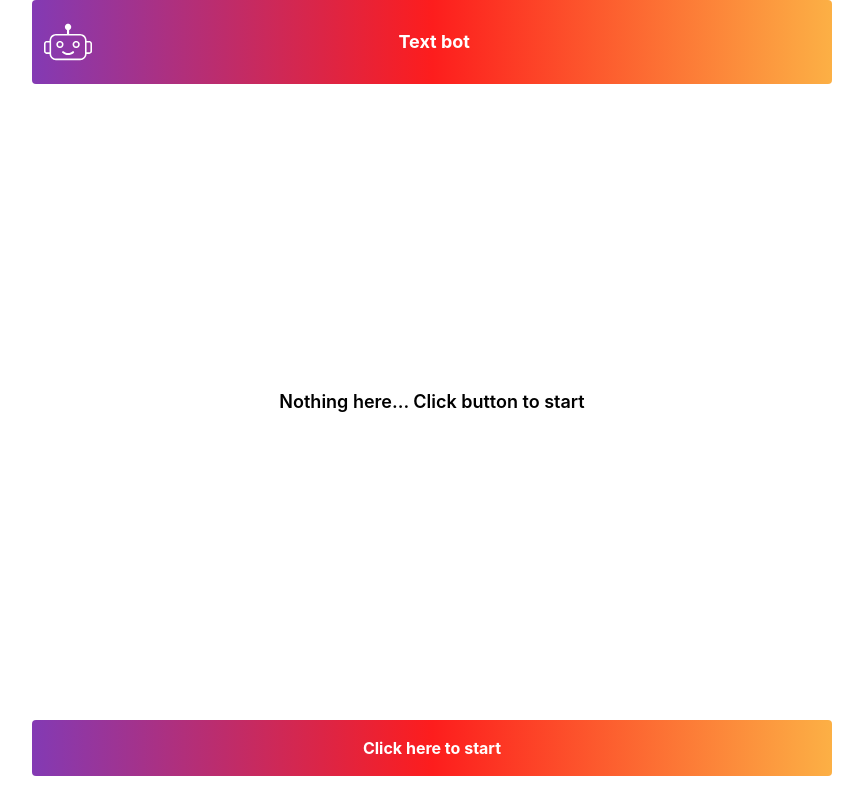
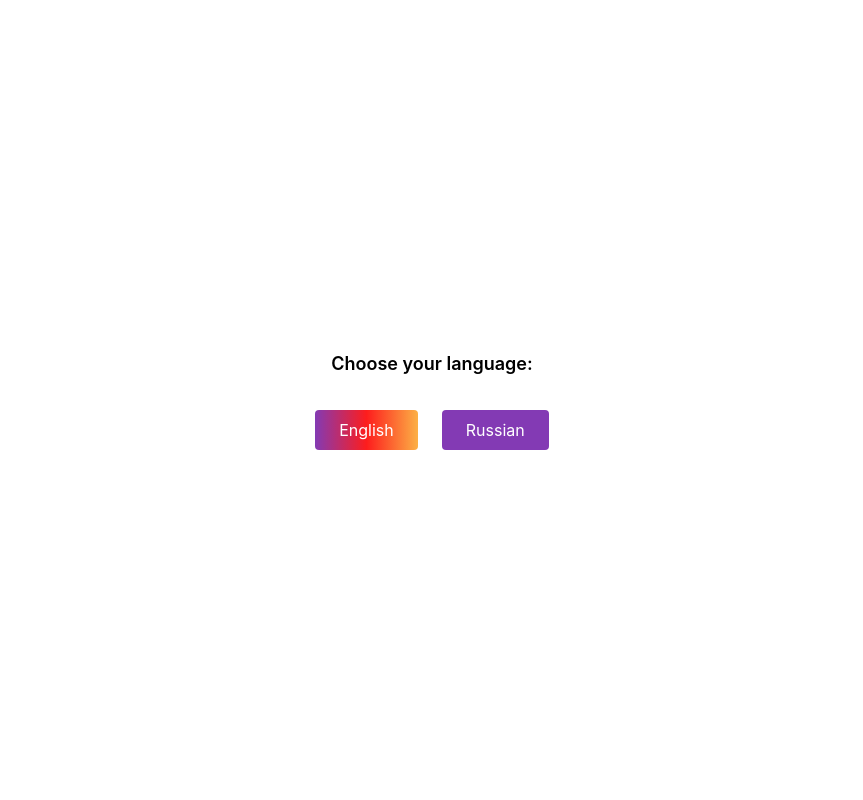
Before and after one commit to Karjalaz/chat-bot, a Vue app: page / in a window 1280 px wide. Shown: the whole page, without its empty margins (208-1071 px from the left). Built offline with nearby package versions, Linux system fonts and the light colour scheme.

Commit message:
implemented language chosing, updated animations

```diff
--- /dev/null
+++ b/src/assets/json/ru-lines.json
@@ -0,0 +1,82 @@
+{
+    "botName": "Text bot",
+    "initText": "Nothing here... Click button to start",
+    "initButtonText": "Click here to start",
+    "chooseLanguageTitle": "Choose your language:",
+    "ruLang": "Russian",
+    "engLang": "English",
+    "helloText": "Hello! I'm a smart bot and here to help you!",
+    "questionText": [
+        "What can I do for you?",
+        "What do you want from me?",
+        "How can I assist?",
+        "How can I help?"
+    ],
+    "userInteractions": [
+        "Show weather",
+        "Order pizza",
+        "Set alarm"
+    ],
+    "botAnswers": [
+        {
+            "type": "weather",
+            "text": "Do you want a weather in your city or another?"
+        },
+        {
+            "type": "pizza",
+            "text": "Which pizza do you want?"
+        },
+        {
+            "type": "alarn",
+            "text": "For which time do you want to set an alarm?"
+        }
+    ],
+    "pizzaVariants": [
+        "Margherita",
+        "Pepperoni",
+        "Other"
+    ],
+    "weatherVariants": [
+        "My location",
+        "Other city"
+    ],
+    "alarmVariants": [
+        "07:00",
+        "08:00",
+        "09:00",
+        "Other"
+    ],
+    "botOtherReaction": [
+        {
+            "type": "pizza",
+            "reaction": "Okay, what pizza do you want?"
+        },
+        {
+            "type": "alarm",
+            "reaction": "Okay, which time do you want to set an alarm?"
+        },
+        {
+            "type": "weather",
+            "reaction": "Okay, which location do you want?"
+        }
+    ],
+    "botSuccessReaction": [
+        {
+            "type": "pizza",
+            "reaction": "I ordered you a pizza! Anything else?"
+        },
+        {
+            "type": "alarm",
+            "reaction": "I set an alarm for you! Anything else?"
+        },
+        {
+            "type": "weather",
+            "reaction": "Okay, here's your weather:"
+        }
+    ],
+    "botOtherHelpAnswers": [
+        "Anything else?",
+        "Can you do something for you again?",
+        "Do you need my help again?"
+    ]
+}
--- a/src/components/chat-bot-component.vue
+++ b/src/components/chat-bot-component.vue
@@ -1,18 +1,25 @@
 <script setup>
-import { ref } from 'vue';
-import ChatBotPage from './../pages/chat-bot-page.vue';
-import TheHeader from './the-header.vue';
-import lines from './../assets/json/eng-lines.json';
+import { computed } from 'vue';
+import chatBotPage from './../pages/chat-bot-page.vue';
+import theHeader from './the-header.vue';
+import engLines from './../assets/json/eng-lines.json';
+import ruLines from './../assets/json/ru-lines.json';
+import choseLanguage from './chose-language.vue';
 import { getBotData } from './../composable/bot-state.js';
 
 const {
     isBotInit,
-    initBot
+    initBot,
+    isLangDefined,
+    chosenLanguage
 } = getBotData();
+
+const text = computed(() => (chosenLanguage() == 'eng') ? engLines : ruLines);
 </script>
 
 <template>
-    <div class="container h-full flex flex-col">
+    <chose-language v-if="!isLangDefined()"/>
+    <div v-else class="container h-full flex flex-col">
         <the-header class="header"/>
         <div v-if="isBotInit()" class="page">
             <chat-bot-page/>
@@ -20,13 +27,13 @@ const {
         <div v-else class="button-area flex flex-col justify-center h-full">
             <h2 class="text-black text-center text-lg font-semibold
                 mt-auto mb-auto hover:animate-bounce delay-300 cursor-default">
-                {{ lines.initText }}
+                {{ text.initText }}
             </h2>
             <button
                 class="button-area__button text-white font-bold mb-6
-                w-full px-6 py-4 hover:animate-squish delay-800"
+                w-full px-6 py-4 hover:animate-squish delay-800 active"
                 @click="initBot()">
-                {{ lines.initButtonText }}
+                {{ text.initButtonText }}
             </button>
         </div>
     </div>
--- /dev/null
+++ b/src/components/chose-language.vue
@@ -0,0 +1,50 @@
+<script setup>
+import engLines from './../assets/json/eng-lines.json';
+import ruLines from './../assets/json/ru-lines.json';
+import { getBotData } from './../composable/bot-state.js';
+import { ref, computed } from 'vue';
+
+const {
+    chosenLanguage,
+    setLangEng,
+    setLangRus,
+    defineLanguage
+} = getBotData();
+
+const text = computed(() => (chosenLanguage() == 'eng') ? engLines : ruLines);
+
+function setLanguage(func) {
+    func();
+    defineLanguage();
+}
+</script>
+
+<template>
+    <div class="chose-language flex flex-col h-full w-full justify-center align-center items-center">
+        <h1 class="chose-language__header font-semibold text-lg">
+            {{ text.chooseLanguageTitle }}
+        </h1>
+        <div class="chose-language__options mt-8">
+            <ul
+                class="chose-language__options-list
+                flex flex-row gap-6">
+                <li>
+                    <button
+                        class="chose-language__eng px-6 py-2"
+                        :class="{'active': chosenLanguage() == 'eng', 'inactive': chosenLanguage() != 'eng'}"
+                        @click="setLanguage(setLangEng)">
+                        {{ text.engLang }}
+                    </button>
+                </li>
+                <li>
+                    <button
+                        class="chose-language__ru px-6 py-2"
+                        :class="{'active': chosenLanguage() == 'rus', 'inactive': chosenLanguage() != 'rus'}"
+                        @click="setLanguage(setLangRus)">
+                        {{ text.ruLang }}
+                    </button>
+                </li>
+            </ul>
+        </div>
+    </div>
+</template>
--- a/src/composable/bot-state.js
+++ b/src/composable/bot-state.js
@@ -1,6 +1,10 @@
 import { ref } from 'vue';
 
 const botInit = ref(false);
+
+const language = ref('eng');
+
+const languageChosen = ref(false);
 
 export const getBotData = () => {
     const initBot = () => botInit.value = true;
@@ -9,9 +13,30 @@ export const getBotData = () => {
 
     const killBot = () => botInit.value = false;
 
+    const setLangRus = () => {
+        language.value = 'rus';
+        languageChosen.value = true;
+     };
+
+    const setLangEng = () => {
+        language.value = 'eng';
+        languageChosen.value = true;
+    }
+
+    const isLangDefined = () => languageChosen.value;
+
+    const chosenLanguage = () => language.value;
+
+    const defineLanguage = () => languageChosen.value = true;
+
     return {
         initBot,
         isBotInit,
-        killBot
+        killBot,
+        setLangEng,
+        setLangRus,
+        isLangDefined,
+        chosenLanguage,
+        defineLanguage
     }
 }
--- a/src/style.css
+++ b/src/style.css
@@ -38,5 +38,35 @@ body {
 button {
   border-radius: 4px;
   background: rgb(131,58,180);
-  background: linear-gradient(90deg, rgba(131,58,180,1) 0%, rgba(253,29,29,1) 50%, rgba(252,176,69,1) 100%);
+  color: white;
 }
+
+button.inactive{
+  background: rgb(131,58,180);
+}
+
+button.active {
+  background-image: linear-gradient(90deg, rgba(131,58,180,1) 0%, rgba(253,29,29,1) 50%, rgba(252,176,69,1) 100%);
+}
+
+button:hover {
+  width: 100%;
+  display: flex;
+  align-items: center;
+  justify-content: center;
+  background-size: 300% 300%;
+  background-image: linear-gradient(90deg, rgba(131,58,180,1) 0%, rgba(253,29,29,1) 50%, rgba(252,176,69,1) 100%);
+  animation: gradient 4s ease;
+}
+
+@keyframes gradient {
+  0% {
+    background-position: 0% 50%;
+  }
+  50% {
+    background-position: 100% 50%;
+  }
+  100% {
+    background-position: 0% 50%;
+  }
+}
--- a/tailwind.config.js
+++ b/tailwind.config.js
@@ -7,13 +7,24 @@ export default {
         squish: {
           '0%, 100%': { transform: 'scaleY(1)' },
           '50%': { transform: 'scaleY(.85)' },
+        },
+        gradientAnimation: {
+          '0%': {
+            'background-position': '0% 0%'
+          },
+          '50%': {
+            'background-position': '0% 50%'
+          },
+          '100%': {
+            'background-position': '100% 50%'
+          }
         }
-      },
-      animation: {
-        squish: 'squish 2s ease-in-out infinite',
-
       }
     },
+    animation: {
+      squish: 'squish 2s ease-in-out infinite',
+      gradient: 'gradientAnimation 15s ease infinite'
+    }
   },
   plugins: [],
 }
```
